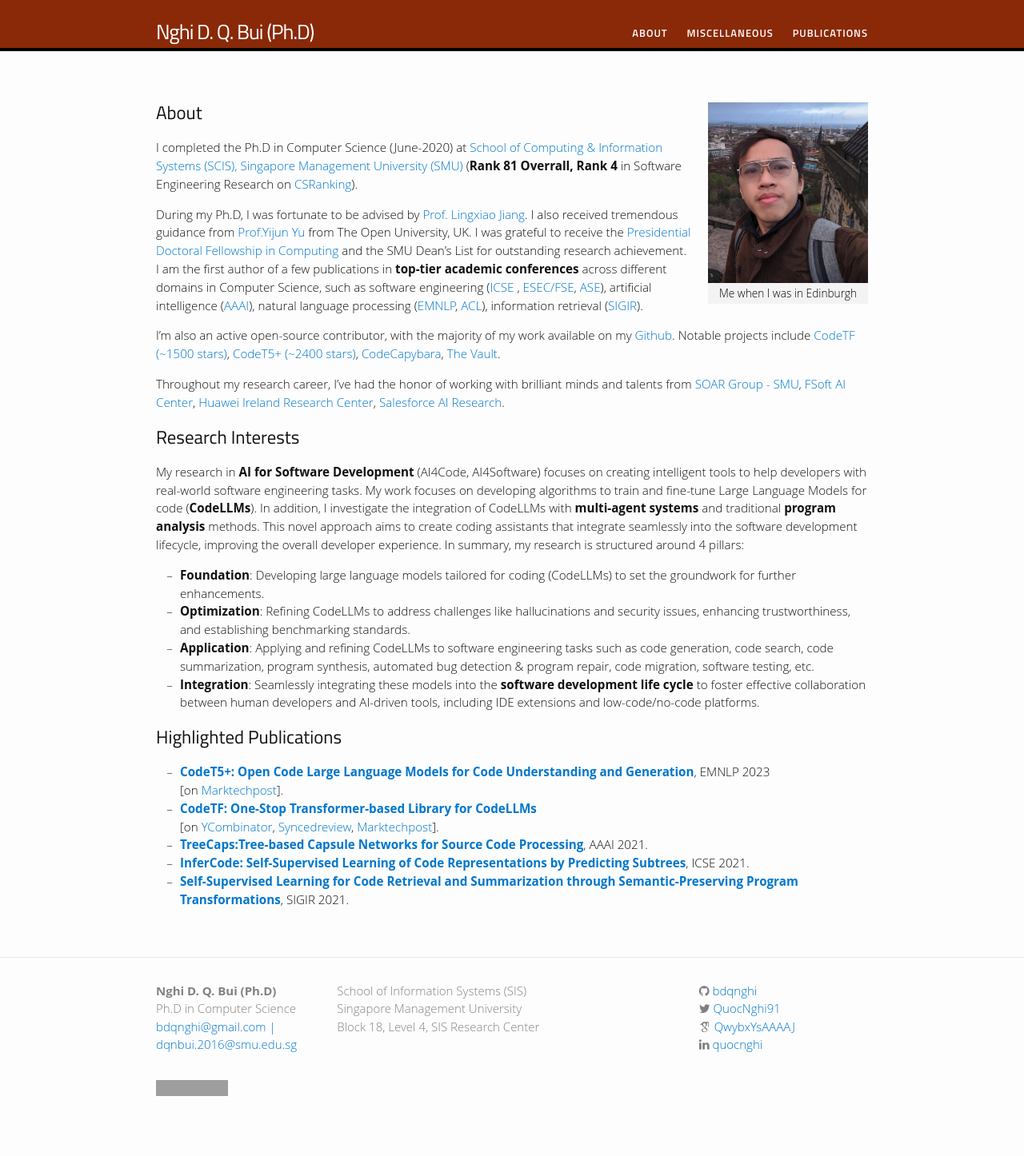
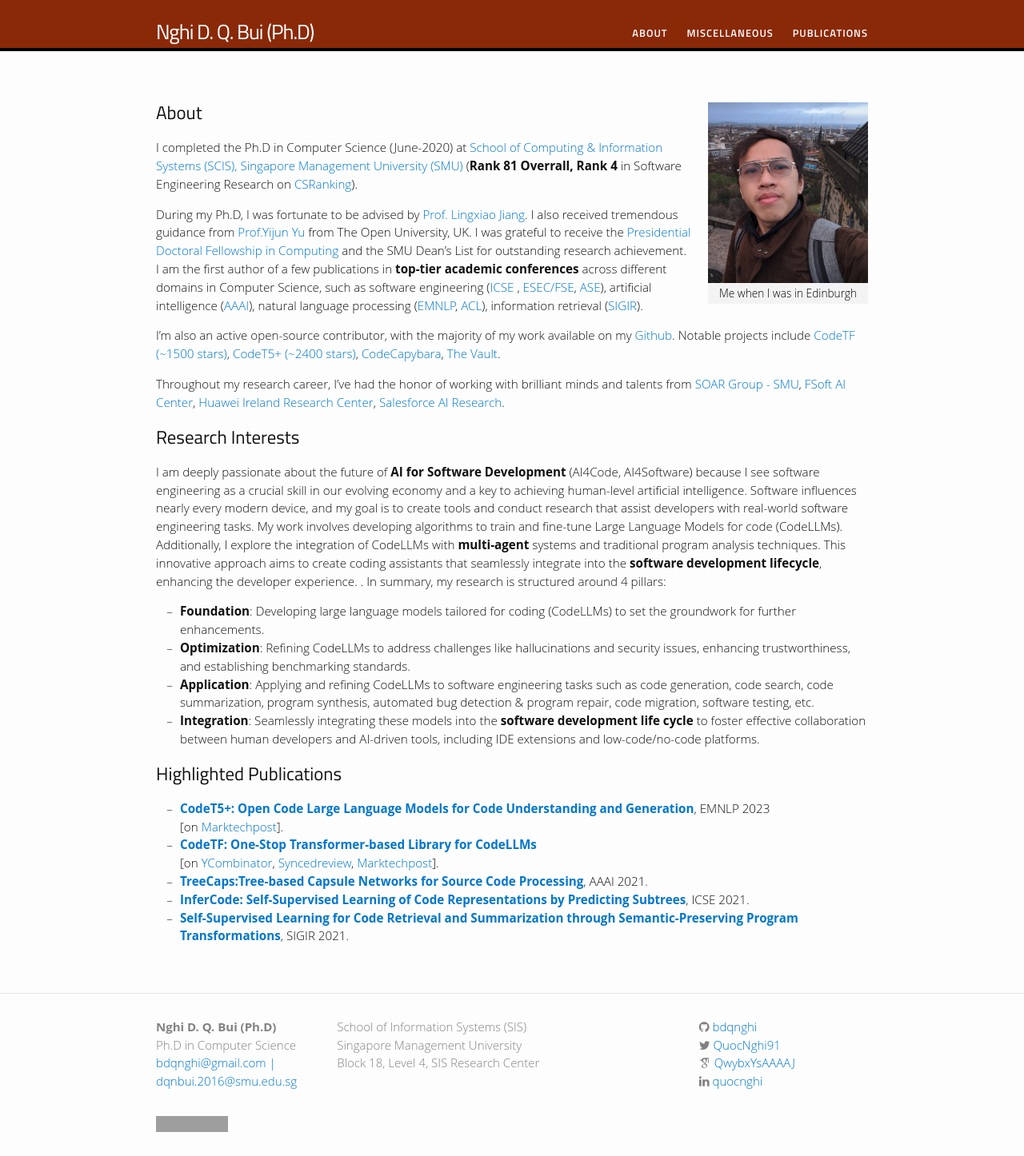
Before and after one commit to bdqnghi/bdqnghi.github.io, a Jekyll site: the page built from index.md, in a window 1280 px wide. Shown: the whole page at 80% size. Built offline with Jekyll 4.4.1, drawn with Linux system fonts in a browser that asks for light colours; nearby versions of some CDN libraries; some web fonts are replaced; before the commit the page ends 1401 px from its top, so only the background shows below that; grey boxes are pictures that could not be loaded.

Commit message:
Update index.md

```diff
--- a/index.md
+++ b/index.md
@@ -18,7 +18,8 @@ Throughout my research career, I've had the honor of working with brilliant mind
 
 ## Research Interests
 
-My research in **AI for Software Development** (AI4Code, AI4Software) focuses on creating intelligent tools to help developers with real-world software engineering tasks. My work focuses on developing algorithms to train and fine-tune Large Language Models for code (**CodeLLMs**). In addition, I investigate the integration of CodeLLMs with **multi-agent systems** and traditional **program analysis** methods. This novel approach aims to create coding assistants that integrate seamlessly into the software development lifecycle, improving the overall developer experience. In summary, my research is structured around 4 pillars:
+I am deeply passionate about the future of **AI for Software Development** (AI4Code, AI4Software) because I see software engineering as a crucial skill in our evolving economy and a key to achieving human-level artificial intelligence. Software influences nearly every modern device, and my goal is to create tools and conduct research that assist developers with real-world software engineering tasks. My work involves developing algorithms to train and fine-tune Large Language Models for code (CodeLLMs). Additionally, I explore the integration of CodeLLMs with **multi-agent** systems and traditional program analysis techniques. This innovative approach aims to create coding assistants that seamlessly integrate into the **software development lifecycle**, enhancing the developer experience.
+. In summary, my research is structured around 4 pillars:
 
 - **Foundation**: Developing large language models tailored for coding (CodeLLMs) to set the groundwork for further enhancements.
 - **Optimization**: Refining CodeLLMs to address challenges like hallucinations and security issues, enhancing trustworthiness, and establishing benchmarking standards.
```
